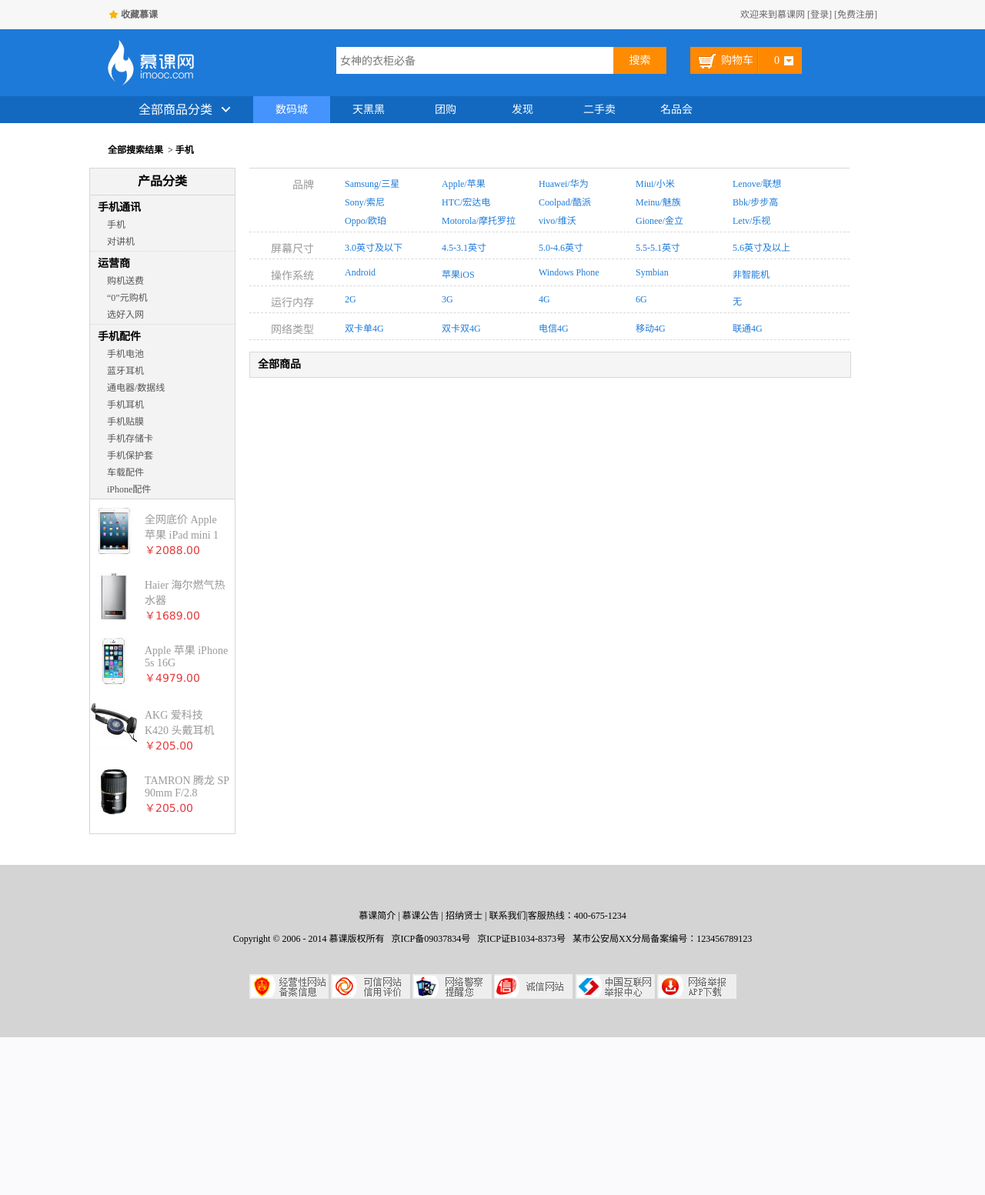
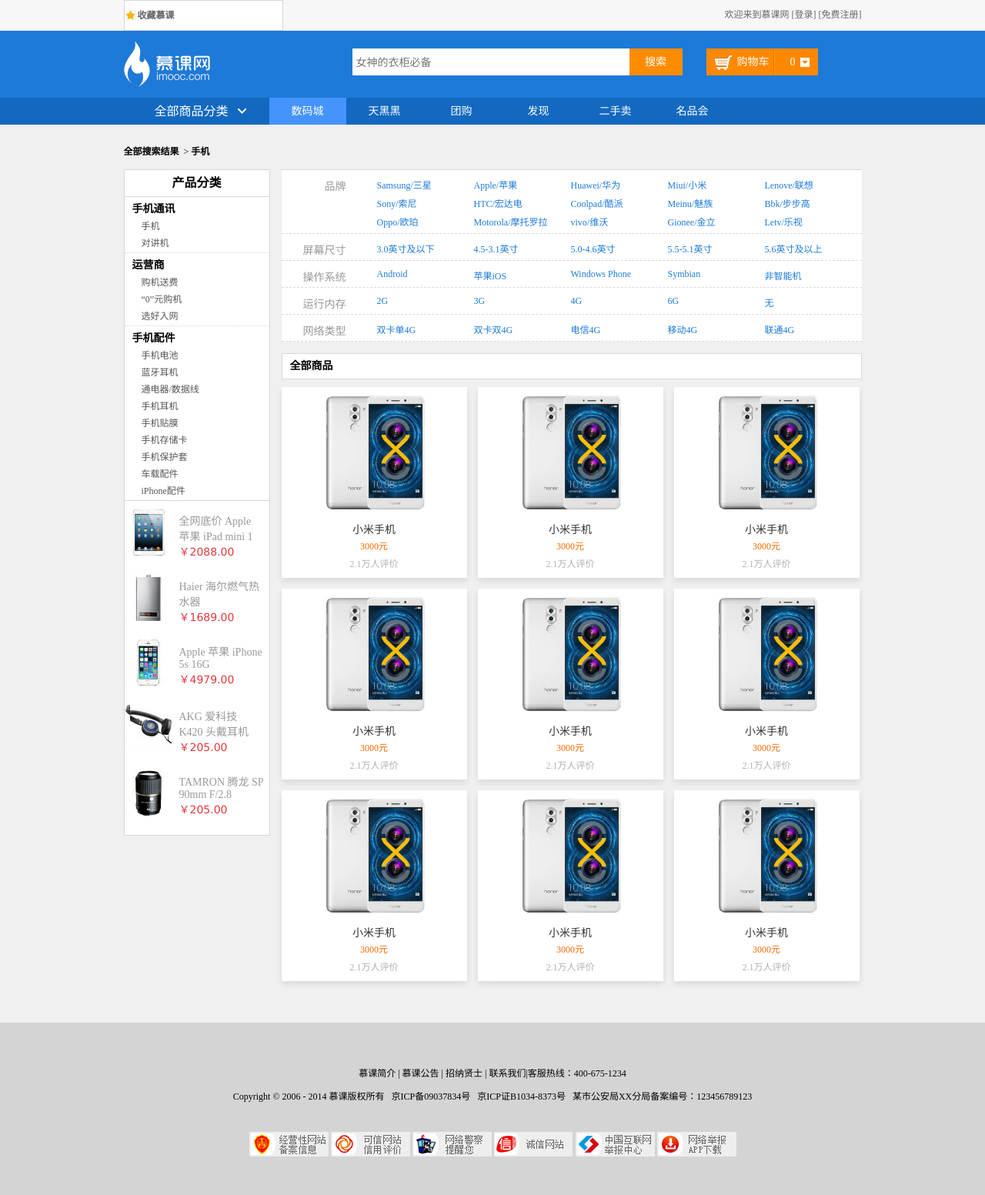
Before and after one commit to meishadevs/store-vue, a PHP site: page /select.html in a window 1280 px wide. Shown: the whole page at 77% size. Before the commit the page ends 1348 px from the top, so only its background shows below. Run offline with PHP 8.4, Linux system fonts and the light colour scheme.

Commit message:
修改了商品筛页上的部分html和css

```diff
--- a/css/select.css
+++ b/css/select.css
@@ -2,6 +2,10 @@
  * Created by Administrator on 2017/3/31.
  * 商品筛选页的CSS样式
  */
+
+body {
+    background: #f0f0f0;
+}
 
 .add-style {
     cursor: pointer;
@@ -20,19 +24,19 @@
 }
 
 .wrapper {
-    width: 1048px;
+    width: 959px;
+    margin: 0 auto;
 }
-
 /* 页面左侧 */
 .wrapper .leftArea {
     width: 188px;
+    margin-right: 15px;
+    background-color: #fff;
     border: solid 1px #d7d7d7;
 }
 
 /* 商品分类导航 s */
 .leftArea .shopClassNav {
-    width: 100%;
-    background-color: #f3f3f3;
 }
 
 /* 商品分类导航中的标题 */
@@ -108,12 +112,16 @@
 /* 左侧的商品列表 e */
 
 /* 商品筛选部分 s */
+
 .screening-box {
-    width: 780px;
+    width: 754px;
+    background-color: #fff;
+    border-top: solid 1px #d9d9d9;
 }
 
-.screeningHeader {
-    border-bottom: solid 1px #d9d9d9;
+.screening-box dl {
+    padding-top: 10px;
+    border-bottom: dashed 1px #d9d9d9;
 }
 
 .screening-box dt {
@@ -124,93 +132,107 @@
     text-align: right;
 }
 
-.screeningHeader li {
-    width: 166px;
-}
-
-.screeningHeader li a {
-    color: #1d7ad9;
-}
-
-.screeningBody dl {
-    padding-top: 10px;
-    border-bottom: dashed 1px #d9d9d9;
-}
-
 /* 不限按钮 */
-.screeningBody .limit {
+.screening-box .limit {
     margin-right: 28px;
 }
 
-.screeningBody .limit a{
+.screening-box .limit a{
     background-color: #1d7ad9;
     color: #fff;
 }
 
-.screeningBody ul {
-    width: 655px;
+.screening-box ul {
+    width: 630px;
 }
 
-.screeningBody li {
+.screening-box li {
     width: 126px;
     height: 24px;
     float: left;
 }
 
-.screeningBody li a {
+.screening-box li a {
     color: #1d7ad9;;
 }
 
-.screeningBody li a:hover {
+.screening-box li a:hover {
     color: #C81623;
 }
 
 /* 更多按钮 */
-.screeningBody .more a {
+.screening-box .more a {
     color: #000;
 }
 
 /* 商品筛选部分 e */
 
 .addInfo {
-    width: 770px;
+    width: 742px;
     height: 32px;
     line-height: 32px;
     padding-left: 10px;
+    margin-bottom: 10px;
     font-weight: bold;
     font-size: 14px;
-    background-color: #f5f5f5;
+    background-color: #fff;
     border: solid 1px #d9d9d9;
 }
 
 /* 商品列表 s */
-.gl-warp {
-    width: 840px;
-    height:auto;
+.product-list {
+    width: 100%;
+    height: 580px;
 }
 
-.gl-warp .gl-item {
-    width: 40px;
-    height: 466px;
-    margin-right: 40px;
-    margin-top: 10px;
+.brick-list {
+    width: 751px;
+}
+
+.brick-item {
+    width: 241px;
+    margin-right: 14px;
+    margin-bottom: 14px;
+    background: #fff;
     z-index: 1;
+    box-shadow: 0 4px 8px 0 rgba(7, 17, 27, 0.1);
+    -webkit-transition: all .2s linear;
+    transition: all .2s linear;
     float: left;
     position: relative;
 }
 
-.gl-i-wrap .gl-item .gl-i-wrap {
-    width: 220px;
-    background: #fff;
-    border: 1px solid #fff;
-    padding: 38px 9px 10px;
-    -webkit-transition: border-color .1s ease;
-    -moz-transition: border-color .1s ease;
-    transition: border-color .1s ease;
-    z-index: 1;
-    position: absolute;
-    left: 0;
-    top: 0;
+.brick-list li.last {
+    margin-right: 0;
 }
 
+.brick-item:hover {
+    box-shadow: 0 4px 8px 0 rgba(7, 17, 27, .5);
+}
+
+.p-image {
+    padding-top: 10px;
+    margin-bottom: 10px;
+    text-align: center;
+}
+
+.p-name {
+    padding-bottom: 3px;
+    color: #333;
+    font-size: 14px;
+    text-align: center;
+}
+
+.p-price {
+    margin-bottom: 5px;
+    text-align: center;
+    color: #ff6700;
+}
+
+.p-comment {
+    padding-bottom: 10px;
+    font-size: 12px;
+    text-align: center;
+    color: #b0b0b0;
+}
 /* 商品列表 e */
--- a/select.html
+++ b/select.html
@@ -17,7 +17,7 @@
         <div class="topbar">
 
             <!-- 版心 s -->
-            <div class="inner-c clearfix">
+            <div class="wrapper clearfix">
 
                 <!-- 左侧区域 s -->
                 <div class="leftArea fl">
@@ -43,7 +43,7 @@
         <div class="logoBar">
 
             <!-- 版心 s -->
-            <div class="inner-c clearfix">
+            <div class="wrapper clearfix">
 
                 <!-- 网站logo s-->
                 <div class="logo fl">
@@ -81,7 +81,7 @@
     <section class="navBar">
 
         <!-- 版心 s -->
-        <div class="inner-c clearfix">
+        <div class="wrapper clearfix">
 
             <!-- 商品分类 s -->
             <div class="shopClass fl">
@@ -107,10 +107,10 @@
     <!-- 导航栏 e -->
 
     <!--用户的位置 s -->
-    <section class="userPosition inner-c">
+    <section class="userPosition wrapper">
     </section>
     <section class="userPosition">
-        <div class="inner-c clearfix">
+        <div class="wrapper clearfix">
             <div class="fl">
                 <strong class="add-style">
                     全部搜索结果
@@ -145,7 +145,7 @@
     <!-- 用户的位置 e -->
 
     <!-- 页面主体部分 s -->
-    <section class="wrapper inner-c clearfix">
+    <section class="wrapper clearfix">
 
         <!-- 页面左侧 s -->
         <div class="leftArea fl">
@@ -305,13 +305,10 @@
         <!-- 页面左侧 e -->
 
         <!-- 页面右侧 s -->
-        <div class="rightArea fr">
+        <div class="rightArea fl">
 
             <!-- 商品筛选区 s -->
             <div class="screening-box">
-                <div class="screeningHeader">
-                </div>
-                <div class="screeningBody">
                 <dl class="clearfix mp-brands">
                     <dt class="fl">品牌</dt>
                     <dd class="fl clearfix">
@@ -457,23 +454,106 @@
                     </dd>
                 </dl>
             </div>
-            </div>
             <!-- 商品筛选区 e -->
 
             <!-- 空出一个高度为15的空隙 s -->
             <div class="hr-15"></div>
             <!-- 空出一个高度为15的空隙 e -->
 
-            <div class="addInfo">
-                全部商品
-            </div>
+            <div class="addInfo">全部商品</div>
 
             <!-- 商品列表 s -->
             <div class="product-list">
-                <ul class="gl-warp clearfix">
-                    <li class="gl-item">
-                        <div class="gl-i-wrap">
+                <ul class="brick-list clearfix">
+                    <li class="brick-item">
+                        <a href="javascript:;">
+                            <div class="p-image">
+                                <img src="images/p1.jpg" width="150" height="150" alt="">
                             </div>
+                            <div class="p-name">小米手机</div>
+                            <div class="p-price"><span class="num">3000</span>元</div>
+                            <p class="p-comment">2.1万人评价</p>
+                        </a>
+                    </li>
+                    <li class="brick-item">
+                        <a href="javascript:;">
+                            <div class="p-image">
+                                <img src="images/p1.jpg" width="150" height="150" alt="">
+                            </div>
+                            <div class="p-name">小米手机</div>
+                            <div class="p-price"><span class="num">3000</span>元</div>
+                            <p class="p-comment">2.1万人评价</p>
+                        </a>
+                    </li>
+                    <li class="brick-item last">
+                        <a href="javascript:;">
+                            <div class="p-image">
+                                <img src="images/p1.jpg" width="150" height="150" alt="">
+                            </div>
+                            <div class="p-name">小米手机</div>
+                            <div class="p-price"><span class="num">3000</span>元</div>
+                            <p class="p-comment">2.1万人评价</p>
+                        </a>
+                    </li>
+                    <li class="brick-item">
+                        <a href="javascript:;">
+                            <div class="p-image">
+                                <img src="images/p1.jpg" width="150" height="150" alt="">
+                            </div>
+                            <div class="p-name">小米手机</div>
+                            <div class="p-price"><span class="num">3000</span>元</div>
+                            <p class="p-comment">2.1万人评价</p>
+                        </a>
+                    </li>
+                    <li class="brick-item">
+                        <a href="javascript:;">
+                            <div class="p-image">
+                                <img src="images/p1.jpg" width="150" height="150" alt="">
+                            </div>
+                            <div class="p-name">小米手机</div>
+                            <div class="p-price"><span class="num">3000</span>元</div>
+                            <p class="p-comment">2.1万人评价</p>
+                        </a>
+                    </li>
+                    <li class="brick-item last">
+                        <a href="javascript:;">
+                            <div class="p-image">
+                                <img src="images/p1.jpg" width="150" height="150" alt="">
+                            </div>
+                            <div class="p-name">小米手机</div>
+                            <div class="p-price"><span class="num">3000</span>元</div>
+                            <p class="p-comment">2.1万人评价</p>
+                        </a>
+                    </li>
+                    <li class="brick-item">
+                        <a href="javascript:;">
+                            <div class="p-image">
+                                <img src="images/p1.jpg" width="150" height="150" alt="">
+                            </div>
+                            <div class="p-name">小米手机</div>
+                            <div class="p-price"><span class="num">3000</span>元</div>
+                            <p class="p-comment">2.1万人评价</p>
+                        </a>
+                    </li>
+                    <li class="brick-item">
+                        <a href="javascript:;">
+                            <div class="p-image">
+                                <img src="images/p1.jpg" width="150" height="150" alt="">
+                            </div>
+                            <div class="p-name">小米手机</div>
+                            <div class="p-price"><span class="num">3000</span>元</div>
+                            <p class="p-comment">2.1万人评价</p>
+                        </a>
+                    </li>
+                    <li class="brick-item last">
+                        <a href="javascript:;">
+                            <div class="p-image">
+                                <img src="images/p1.jpg" width="150" height="150" alt="">
+                            </div>
+                            <div class="p-name">小米手机</div>
+                            <div class="p-price"><span class="num">3000</span>元</div>
+                            <p class="p-comment">2.1万人评价</p>
+                        </a>
                     </li>
                 </ul>
             </div>
@@ -488,7 +568,7 @@
 
     <!-- 脚部 s -->
     <footer class="footer">
-        <div class="inner-c">
+        <div class="wrapper">
 
             <!-- 网站信息 s -->
             <p class="info">
```
Also changed, not shown: images/p1.jpg (added). Lines whose indentation alone changed are shown as unchanged.
